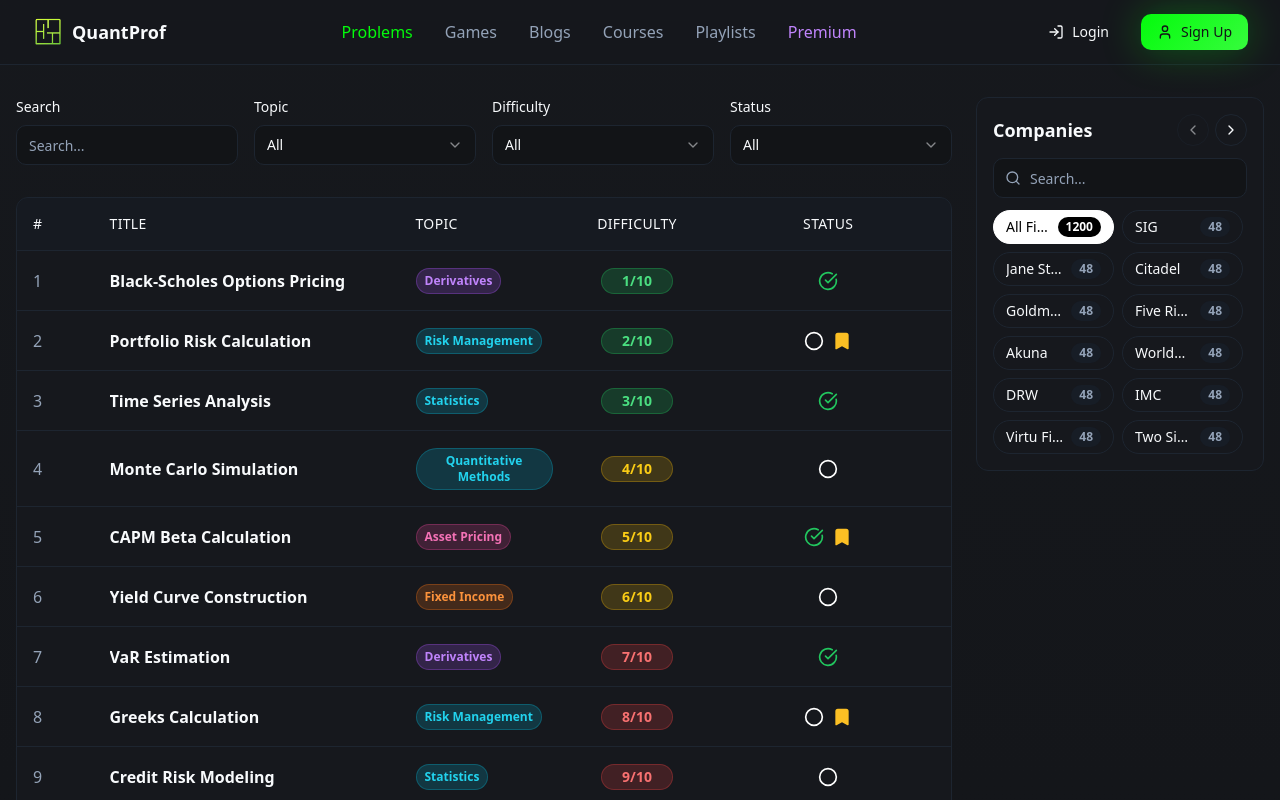
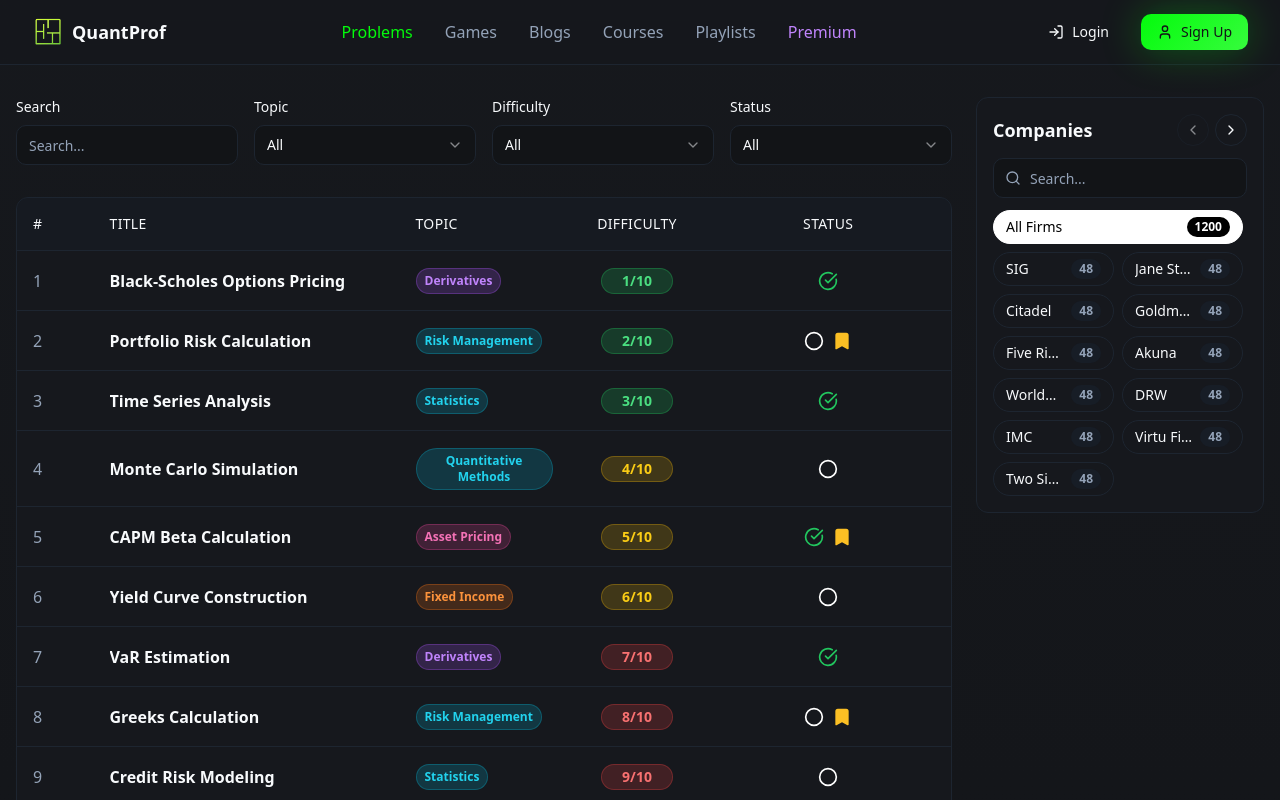
Before and after one commit to ravisharma381/quant-zenith-hub, a React (Vite) app: page /problems in a window 1280 px wide. Shown: the top 800 px of the page. Built offline with nearby package versions, Linux system fonts and the light colour scheme.

Commit message:
Changes
Co-authored-by: ravisharma381 <222616816+ravisharma381@users.noreply.github.com>

```diff
--- a/src/pages/Problems.tsx
+++ b/src/pages/Problems.tsx
@@ -515,13 +515,14 @@ const Problems = () => {
                       {pageCompanies.map((company) => (
                         <button
                           key={company.name}
-                          className={``}
                           onClick={() => setSelectedCompany(
                             company.name === "All Firms" || selectedCompany === company.name
                               ? "All Firms"
                               : company.name
                           )}
                           className={`inline-flex items-center justify-between gap-2 rounded-full border px-3 py-1.5 text-sm transition-colors ${
+                            company.name === "All Firms" ? "col-span-2" : ""
+                          } ${
                             selectedCompany === company.name
                               ? "border-white bg-white text-black"
                               : "border-border hover:bg-muted/50"
```
